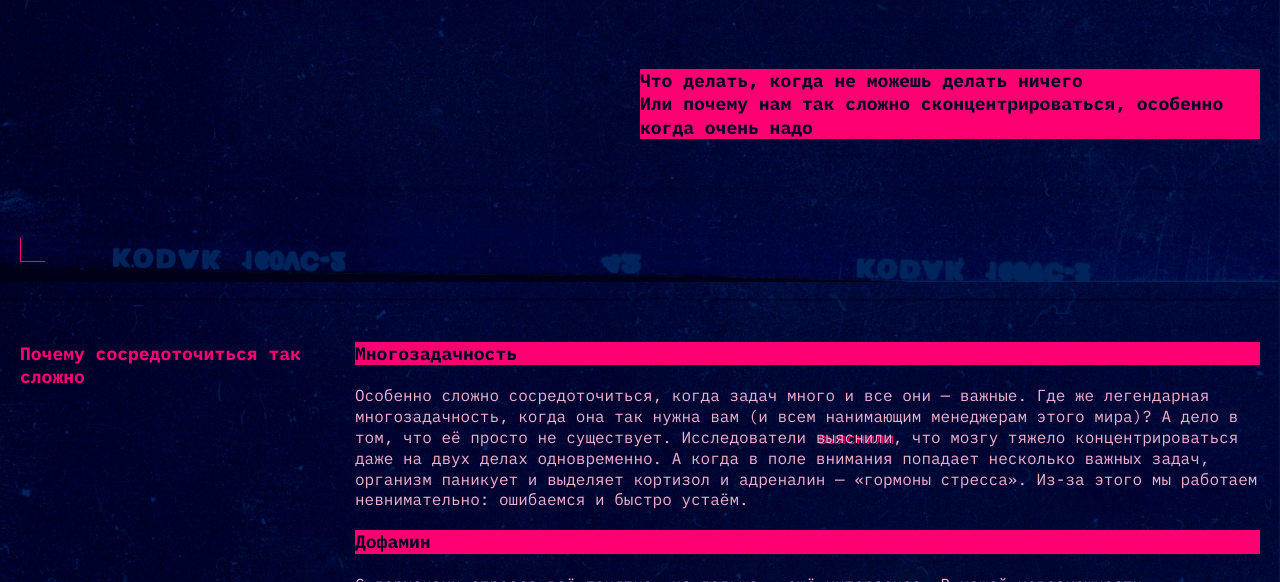
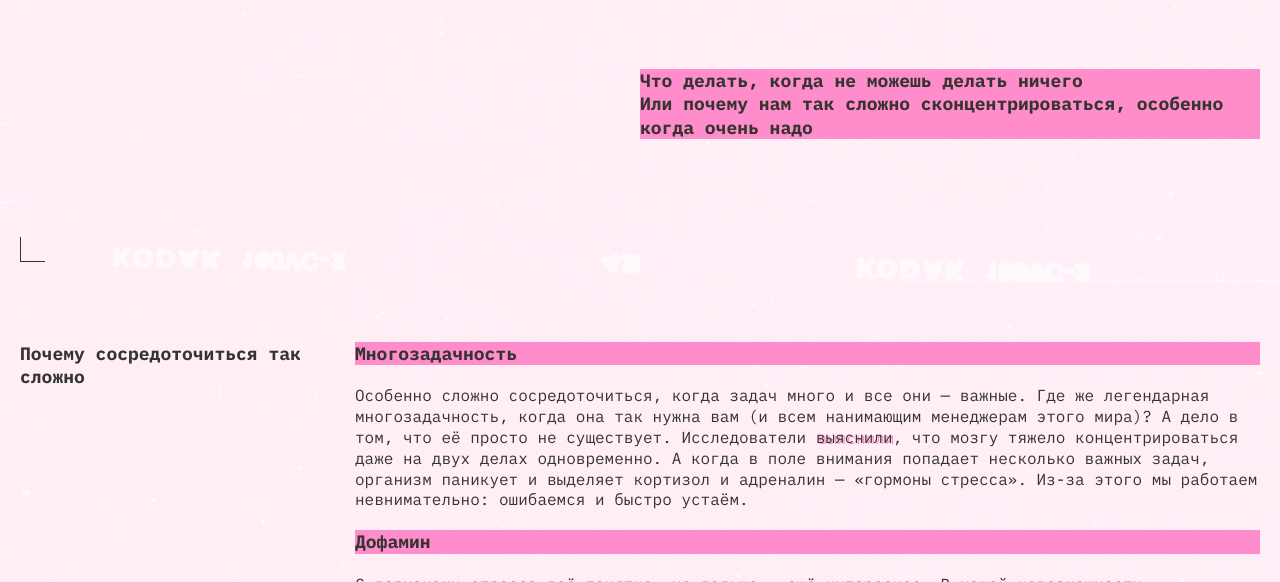
Before and after one commit to znakomaya/slozhno-sosredotochitsya, a plain HTML site: page index.html in a window 1280 px wide. Shown: the part 518-1100 px from the top of the page. Drawn offline with Linux system fonts and the light colour scheme.

Commit message:
Update light.css

```diff
--- a/styles/light.css
+++ b/styles/light.css
@@ -1,15 +1,25 @@
+.page.theme_light {
+  --bg-image: url(../images/cover-image-light.png);
+  --bg-color: #FFF1F7;
+  --accent-color: #FF8DCB;
+  --header-color: #FFC2E6;
+  --text-color: #353430;
+  --title-decor-color: #353430;
+  --decor-color: #353430;
+  --hover-color: #32312D;
+  --visability: none;
+}
+
 @media (prefers-color-scheme: light) {
-  :root .theme_light  {
+  :root {
+    --bg-image: url(../images/cover-image-light.png);
     --bg-color: #FFF1F7;
-    --bg-image: url(../images/cover-image-light.png);
-    --accent-color: #FF0070;
-    --button-hover:#353430;
-    --main-font: 'IBM Plex mono';
+    --accent-color: #FF8DCB;
+    --header-color: #FFC2E6;
     --text-color: #353430;
-    --title-color: #FFC2E6;
-    --header-color: #353430;
-    --header-text-color: #353430;
-    --decor-color: #FF8DCB;
-    --display: none;
+    --title-decor-color: #353430;
+    --decor-color: #353430;
+    --hover-color: #32312D;
+    --visability: none;
   }
 }
```
